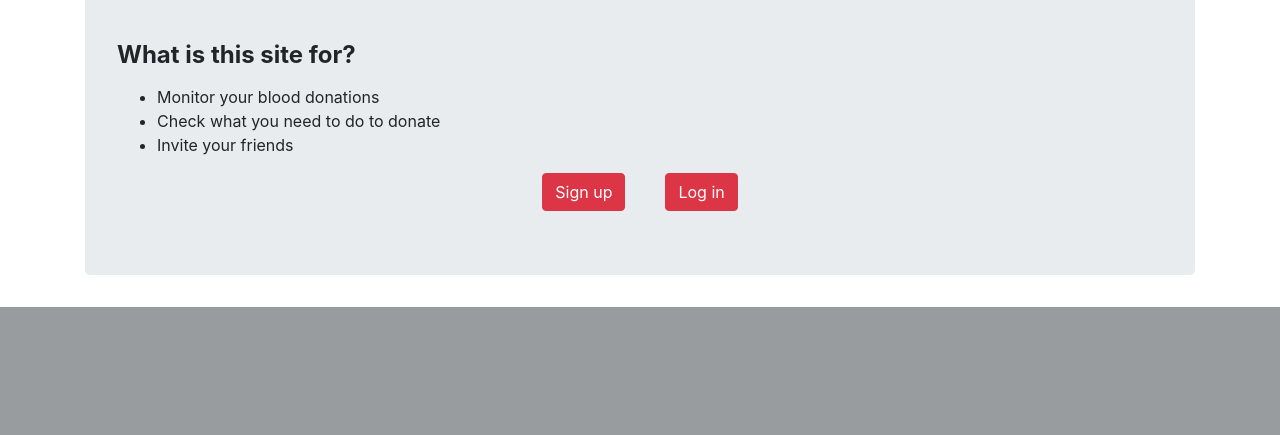
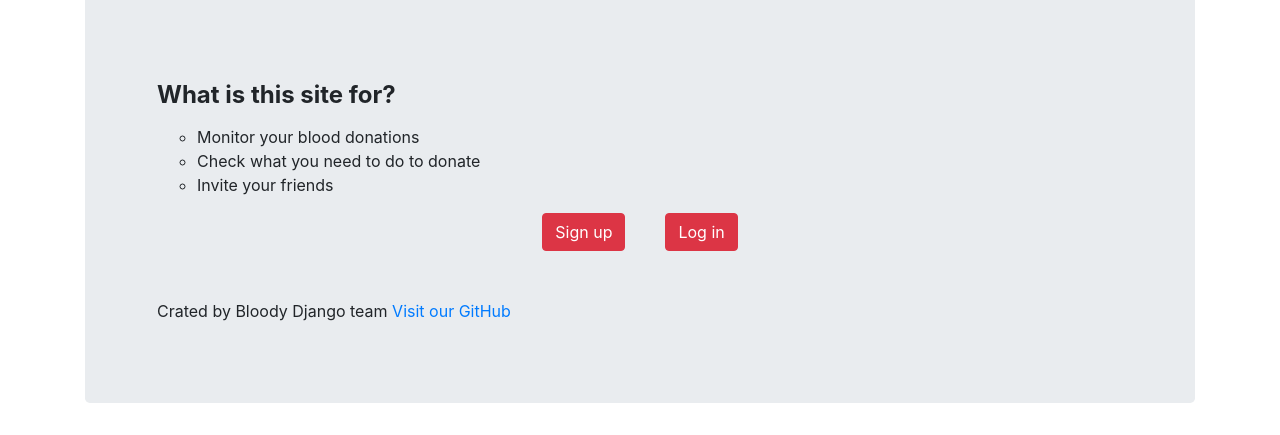
Before and after one commit to chmey/django-giving-blood, a Django app: page / in a window 1280 px wide. Shown: the part 952-1387 px from the top of the page. Before the commit the page ends 1259 px from the top, so only its background shows below. Run offline with Django 3.2, Linux system fonts and the light colour scheme; some libraries are stand-ins or nearby versions.

Commit message:
Source to photo and authors

```diff
--- a/web/templates/web/index.html
+++ b/web/templates/web/index.html
@@ -3,17 +3,19 @@
 
 <p>
 <img src="https://cdn-images-1.medium.com/max/1600/1*arNCqidepDKMH8T5B0d6kA.jpeg" class="img-fluid" alt="Responsive image" height="100" width="1300">
+source: medium.com
 </p>
 
 <br></br>
 <h4>
-<p><b>	What is this site for?</b></p>
+<p><ul><b>	What is this site for?</b></p>
 </h4>
-    <ul>
+    <ul><ul>
       <li>Monitor your blood donations</li>
       <li>Check what you need to do to donate</li>
       <li>Invite your friends</li>
-    </ul>
+   </ul></ul>
+</ul>
 
 
 <div class="d-flex justify-content-center">
@@ -22,6 +24,13 @@
 	<a type="button" class="btn btn-danger" target=_blank_ href="{% url 'login' %}">Log in</a>
 </div>
 
+<br></br>
+
+<ul>
+<p>Crated by Bloody Django team
+	<a target=_blank_ href="https://github.com/chrisdpk/django-giving-blood/">	Visit our GitHub</a>
+</p>
+</ul>
 
 
 {% endblock %}
```
